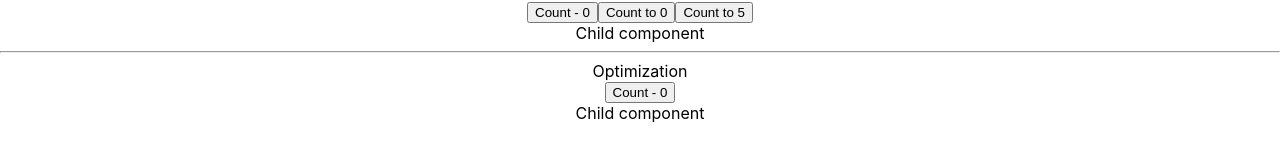
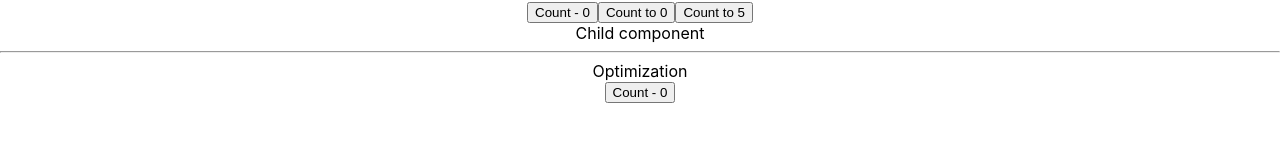
Before and after one commit to Annie-Huang/react-render, a React (Create React App) app: page / in a window 1280 px wide. Shown: the part 319-480 px from the top of the page. Built offline with nearby package versions, Linux system fonts and the light colour scheme.

Commit message:
Show how to optimization by using children props rather than child component ( {children} instead of <ChildOne />)

```diff
--- a/src/App.js
+++ b/src/App.js
@@ -5,6 +5,7 @@ import ObjectUseState from './components/ImmutableState/ObjectUseState';
 import ArrayUseState from './components/ImmutableState/ArrayUseState';
 import Parent from './components/ParentChild/Parent';
 import ParentOne from './components/Optimization/ParentOne';
+import ChildOne from './components/Optimization/ChildOne';
 
 function App() {
   return (
@@ -25,7 +26,10 @@ function App() {
       <Parent />
       <hr />
       Optimization
-      <ParentOne />
+      {/*<ParentOne />*/}
+      <ParentOne>
+        <ChildOne />
+      </ParentOne>
     </div>
   );
 }
--- a/src/components/Optimization/ParentOne.js
+++ b/src/components/Optimization/ParentOne.js
@@ -1,14 +1,13 @@
 import React, { useState } from 'react';
-import ChildOne from './ChildOne';
 
-const ParentOne = () => {
+const ParentOne = ({ chilren }) => {
   const [count, setCount] = useState(0);
 
   console.log('ParentOne Render');
   return (
     <div>
       <button onClick={() => setCount((c) => c + 1)}>Count - {count}</button>
-      <ChildOne />
+      {chilren}
     </div>
   );
 };
```
